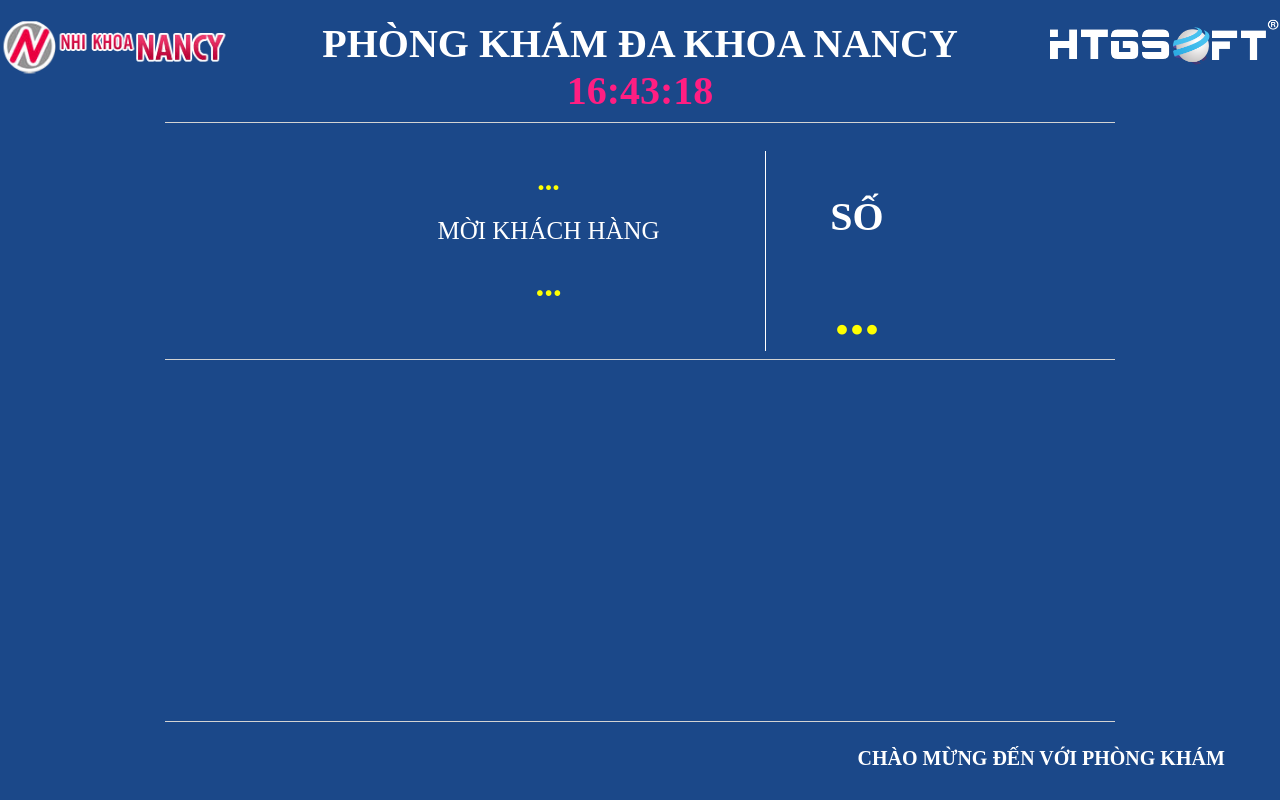
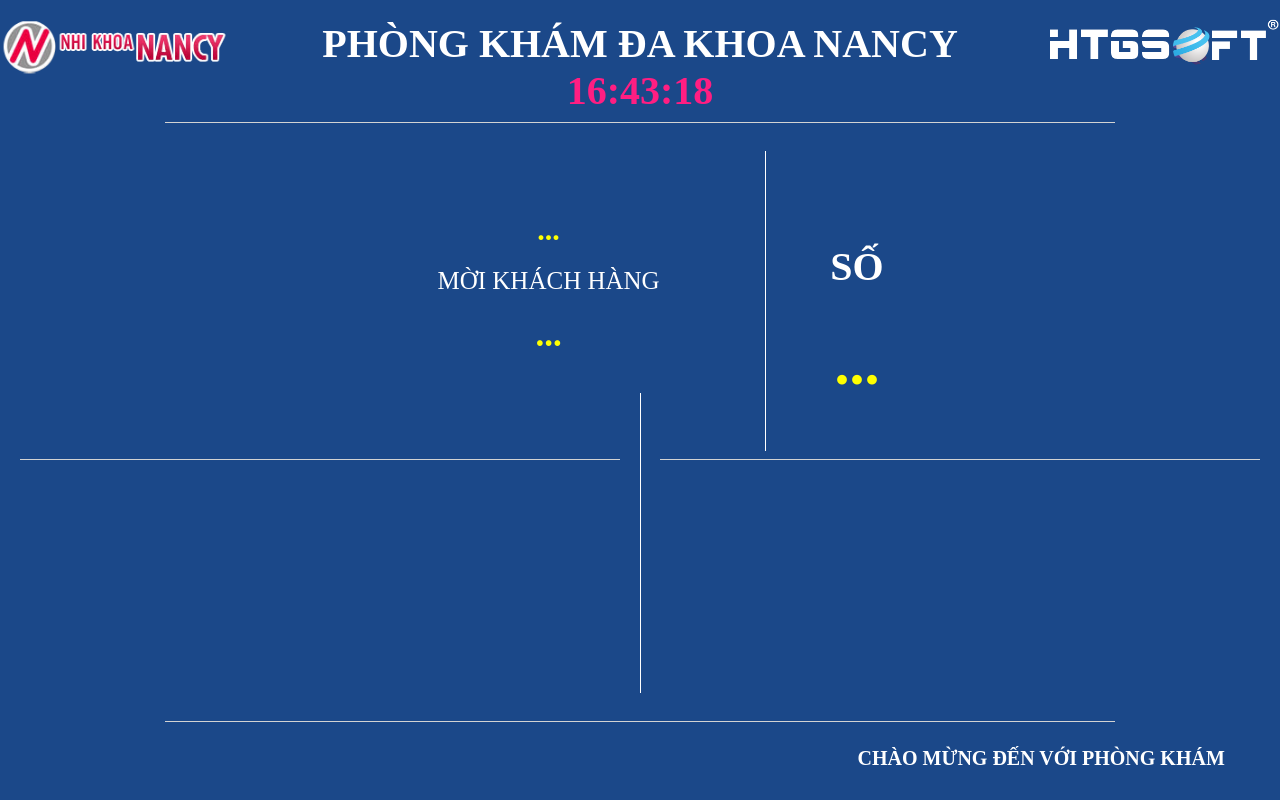
Before and after one commit to LiamNguyen/patients-ranking-front-vanilla-js, a PHP site: page / in a window 1280 px wide. Run offline with PHP 8.4, Linux system fonts and the light colour scheme.

Commit message:
Finalize refactored layout

```diff
--- a/assets/index.css
+++ b/assets/index.css
@@ -236,7 +236,13 @@ hr {
 }
 
 .waiting-list {
-	padding: 0 30px 0 30px;
+	display: flex;
+	display: -ms-flexbox;
+	display: -webkit-flex;
+	position: relative;
+	text-align: left;
+	justify-content: center;
+	align-items: center;
 	font-size: 40px;
 	color: white;
 	height: 25%;
@@ -245,16 +251,10 @@ hr {
 .waiting-list .section {
 	width: 49%;
 	height: 100%;
-	display: inline-block;
 }
 
 .waiting-list .section .sub-section {
-	display: inline-block;
-}
-
-.waiting-list .section.left .sub-section {
-	float: right;
-	margin-right: 100px
+	margin-left: 200px;
 }
 
 .waiting-list .section.left.align-center {
@@ -268,11 +268,6 @@ hr {
 	float: none;
 	margin: unset;
 	display: block;
-}
-
-.waiting-list .section.right .sub-section {
-	float: left;
-	margin-left: 100px;
 }
 
 .footer {
@@ -318,7 +313,7 @@ hr {
 	display: inline-block;
 	background-color: white;
 	width: 1px;
-	height: 200px;
+	height: 300px;
 }
 
 .vertical-separator.half-height {
@@ -327,6 +322,16 @@ hr {
 
 .hide {
 	display: none !important;
+}
+
+.line-breaks-container {
+	display: flex;
+	display: -ms-flexbox;
+	display: -webkit-flex;
+}
+
+.line-breaks-container hr {
+	width: 600px;
 }
 
 .marquee {
--- a/index.html
+++ b/index.html
@@ -71,11 +71,15 @@
 					</div>
 					<!--END PATIENTS NAME AND RANK SECOND ROOM-->
 				</div>
-				<hr />
+				<div class="line-breaks-container">
+					<hr />
+					<hr />
+				</div>
 				<div class="waiting-list">
 					<div id="left-waiting-list" class="section left">
 						<div id="left-waiting-list-sub-section" class="sub-section"></div>
 					</div>
+					<div id="waiting-list-sections-separator" class="vertical-separator"></div>
 					<div id="right-waiting-list" class="section right">
 						<div id="right-waiting-list-sub-section" class="sub-section"></div>
 					</div>
--- a/index.js
+++ b/index.js
@@ -62,7 +62,7 @@ function fetchRankData() {
 
 					setInTreatmentData(newRanking);
 					setWaitingListData(newRanking);
-					updateUI(room, departmentId);
+					updateUI(departmentId);
 				}
 			}
 		}
@@ -107,7 +107,7 @@ function buildQueryParams() {
 	}
 }
 
-function updateUI(room, departmentId) {
+function updateUI(departmentId) {
 	var idPrefix;
 	var inTreatmentKey;
 
@@ -129,7 +129,6 @@ function updateInTreatment(idPrefix, inTreatmentKey) {
 	var newRoomNameEl = document.getElementById(idPrefix + 'new-room-name');
 	var patientNameEl = document.getElementById(idPrefix + 'patient-name');
 	var patientNumberEl = document.getElementById(idPrefix + 'patient-number');
-	var newRankEl = document.getElementById(idPrefix + 'new-rank');
 
 	roomNameEl.innerText = inTreatment.roomName;
 	patientNameEl.innerText = inTreatment.patient;
@@ -162,16 +161,16 @@ function updateWaitingList() {
 	var rightWaitingListSubSectionEl = document.getElementById('right-waiting-list-sub-section');
 	var firstRoomWaitingList = state.waitingList.firstRoom;
 	var secondRoomWaitingList = state.waitingList.secondRoom;
-	var listToDisplay = _.isEmpty(state.room)
-		? []
-		: isDataForFirstRoom(state.query, state.departmentId)
-			? getDisplayWaitingList(firstRoomWaitingList, secondRoomWaitingList)
-			: getDisplayWaitingList(secondRoomWaitingList, firstRoomWaitingList);
-	var firstSubList = _.chunk(listToDisplay, 3)[0];
-	var secondSubList = _.chunk(listToDisplay, 3)[1];
+	// var listToDisplay = _.isEmpty(state.room)
+	// 	? []
+	// 	: isDataForFirstRoom(state.query, state.departmentId)
+	// 		? getDisplayWaitingList(firstRoomWaitingList, secondRoomWaitingList)
+	// 		: getDisplayWaitingList(secondRoomWaitingList, firstRoomWaitingList);
+	// var firstSubList = _.chunk(listToDisplay, 3)[0];
+	// var secondSubList = _.chunk(listToDisplay, 3)[1];
 
-	if (!_.isEmpty(firstSubList)) {
-		firstSubList.forEach(function (item) {
+	if (!_.isEmpty(firstRoomWaitingList)) {
+		firstRoomWaitingList.forEach(function (item) {
 			var listItemEl = document.createElement('p');
 			var listItemTextEl = document.createTextNode(item.rank + '. ' + item.patient);
 
@@ -179,8 +178,8 @@ function updateWaitingList() {
 			leftWaitingListSubSectionEl.appendChild(listItemEl);
 		});
 	}
-	if (!_.isEmpty(secondSubList)) {
-		secondSubList.forEach(function (item) {
+	if (!_.isEmpty(secondRoomWaitingList)) {
+		secondRoomWaitingList.forEach(function (item) {
 			var listItemEl = document.createElement('p');
 			var listItemTextEl = document.createTextNode(item.rank + '. ' + item.patient);
 
```
